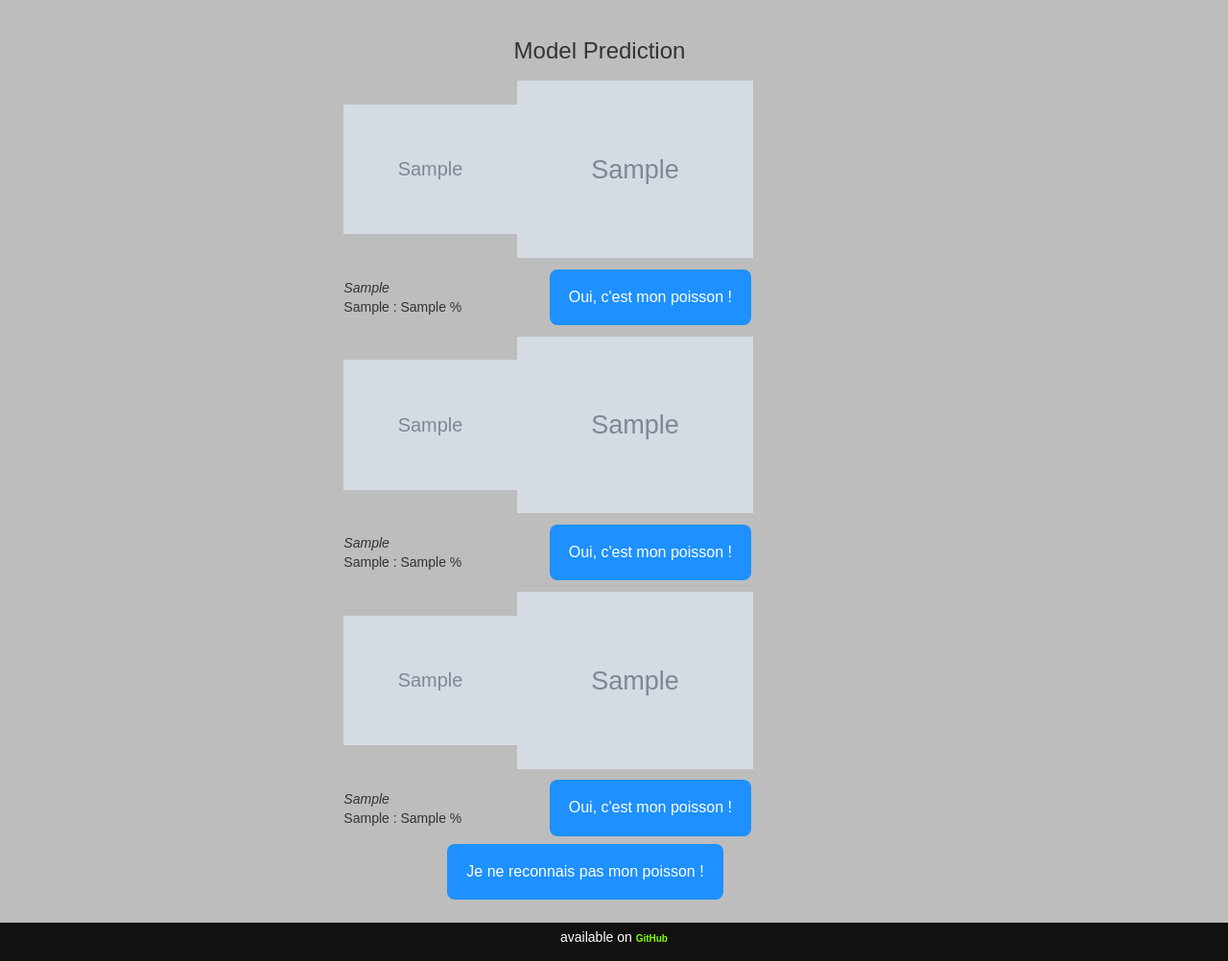
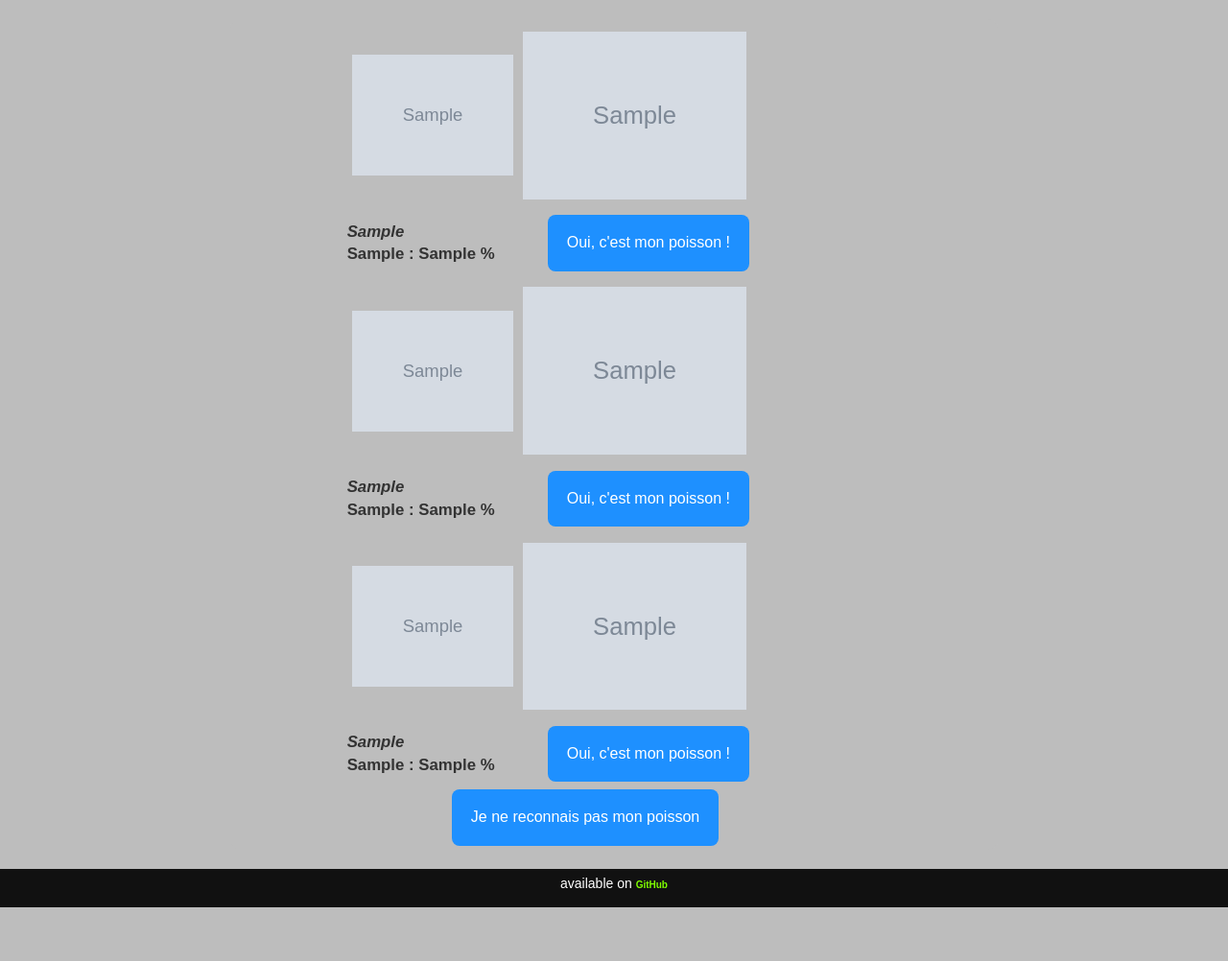
Before and after one commit to egoetz-zz/recofish-demoapp, a Flask app: template app/templates/success.html in a window 1280 px wide. Shown: the part 78-1080 px from the top of the page at 96% size. After the commit the page ends 1024 px from the top, so only its background shows below. Run offline with Flask 3, Linux system fonts and the light colour scheme; the template is opened without the code that fills it: most values are stand-ins (such as "Sample title", 1, 10 or a date in 2020); grey boxes marked "Sample" are stand-in pictures; some libraries are stand-ins or nearby versions.

Commit message:
Added species_info.html

```diff
--- a/app/static/css/style.css
+++ b/app/static/css/style.css
@@ -198,6 +198,11 @@ a:hover {
   }
 }
 
+.pred {
+    height: 200px;
+    padding: 5px;
+}
+
 .table-custom
 {
   border: 0px solid black;
@@ -207,6 +212,8 @@ a:hover {
 .species-proba
 {
   border: 0px solid black;
+  font-weight: bold;
+    font-size: larger;
 }
 .valid
 {
--- a/app/templates/success.html
+++ b/app/templates/success.html
@@ -2,15 +2,12 @@
 {% block main %}
 <div class = "second-main" style = "height: 100%; width : 100%;">
     <div class = "info">
-        <div class="row" style = "width: 100% ; display: flex; justify-content: center;">
-            <h3 class = "header-text">Model Prediction</h3>
-        </div>
             <div class="row" style = "width: 100%; display: flex; justify-content: center;">
                 <form id="spx" name="sp1" action="/select_species" method="get">
                 <table class="text-light table-custom">
                     <tr class="illustration">
-                        <td><img src="{{url_for('static', filename = predictions.img11)}}" alt="{{predictions.img11}}"></td>
-                        <td><img src="{{url_for('static', filename = predictions.img12)}}" alt="{{predictions.img12}}"></td>
+                        <td><img class="pred" src="{{url_for('static', filename = predictions.img11)}}" alt="{{predictions.img11}}"></td>
+                        <td><img class="pred" src="{{url_for('static', filename = predictions.img12)}}" alt="{{predictions.img12}}"></td>
                     </tr>
                     <tr class="species-proba-valid">
                         <td class="species-proba">
@@ -22,8 +19,8 @@
                 </table>
                 <table class="text-light table-custom">
                     <tr class="illustration">
-                        <td><img src="{{url_for('static', filename = predictions.img21)}}" alt="{{predictions.img21}}"></td>
-                        <td><img src="{{url_for('static', filename = predictions.img22)}}" alt="{{predictions.img22}}"></td>
+                        <td><img class="pred" src="{{url_for('static', filename = predictions.img21)}}" alt="{{predictions.img21}}"></td>
+                        <td><img class="pred" src="{{url_for('static', filename = predictions.img22)}}" alt="{{predictions.img22}}"></td>
                     </tr>
                     <tr class="species-proba-valid">
                         <td class="species-proba">
@@ -35,8 +32,8 @@
                 </table>
                 <table class="text-light table-custom">
                     <tr class="illustration">
-                        <td><img src="{{url_for('static', filename = predictions.img31)}}" alt="{{predictions.img31}}"></td>
-                        <td><img src="{{url_for('static', filename = predictions.img32)}}" alt="{{predictions.img32}}"></td>
+                        <td><img class="pred" src="{{url_for('static', filename = predictions.img31)}}" alt="{{predictions.img31}}"></td>
+                        <td><img class="pred" src="{{url_for('static', filename = predictions.img32)}}" alt="{{predictions.img32}}"></td>
                     </tr>
                     <tr class="species-proba-valid">
                         <td class="species-proba">
@@ -47,7 +44,7 @@
                       </tr>
                 </table>
                 <div class="row" style = "width: 100% ; display: flex; justify-content: center;">
-                    <input class="btnValid" type="submit" style="" name="sp_no" value="Je ne reconnais pas mon poisson !" >
+                    <input class="btnValid" type="submit" style="" name="sp_no" value="Je ne reconnais pas mon poisson" >
                 </div>
                 </form>
             </div>
--- a/requirements.txt
+++ b/requirements.txt
@@ -3,9 +3,8 @@ Werkzeug~=2.3.6
 pandas~=2.0.2
 Pillow~=9.5.0
 # torch, torchvision: We need cpu versions for Heroku. The CUDA packages are far too big (slug size)
---find-links https://download.pytorch.org/whl/torch_stable.html
-torch~=1.2.0+cpu
-torchvision~=0.15.2+cpu
+https://download.pytorch.org/whl/cpu-cxx11-abi/torch-2.0.1%2Bcpu.cxx11.abi-cp311-cp311-linux_x86_64.whl  # cpu version for linux
+https://download.pytorch.org/whl/cpu/torchvision-0.15.2%2Bcpu-cp311-cp311-linux_x86_64.whl  # cpu version for linux
 timm~=0.9.2
 gunicorn==20.1.0
 Flask-SSLify==0.1.5
```
